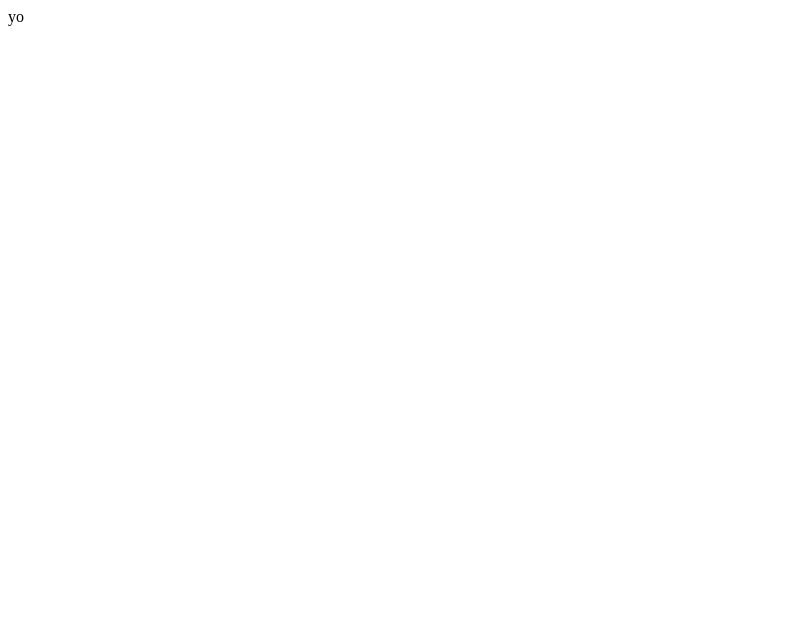
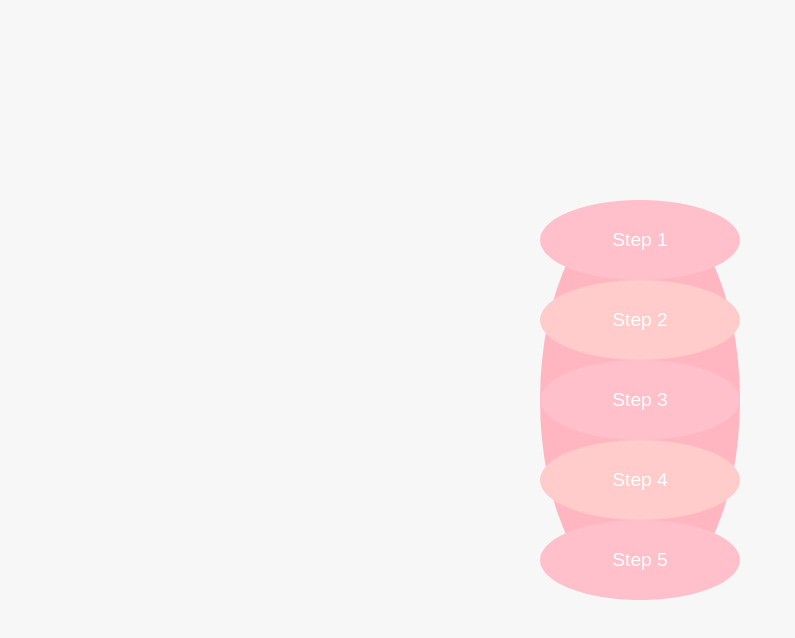
Before and after one commit to rayahiqbal/rayahiqbal.github.io, a plain HTML site: page s1fp/index.html in a window 1280 px wide. Shown: the whole page, without its empty margins (0-795 px from the left). Drawn offline with Linux system fonts and the light colour scheme; files that its build step writes are made by us from their sources.

Commit message:
index.html

```diff
--- a/s1fp/index.html
+++ b/s1fp/index.html
@@ -1 +1,32 @@
-yo
+
+<!DOCTYPE html>
+<html lang="en">
+
+<head>
+    <meta charset="UTF-8">
+    <meta name="viewport" content="width=device-width, initial-scale=1.0">
+    <title>Baking a Cake</title>
+    <link rel="stylesheet" href="styles.css"> <!-- Assuming you have a CSS file named styles.css -->
+</head>
+
+<body>
+    <div class="cake">
+        <div class="layer" id="layer1">
+            <a href="step1.html">Step 1</a>
+        </div>
+        <div class="layer" id="layer2">
+            <a href="step2.html">Step 2</a>
+        </div>
+        <div class="layer" id="layer3">
+            <a href="step3.html">Step 3</a>
+        </div>
+        <div class="layer" id="layer4">
+            <a href="step4.html">Step 4</a>
+        </div>
+        <div class="layer" id="layer5">
+            <a href="step5.html">Step 5</a>
+        </div>
+    </div>
+</body>
+
+</html>
```
